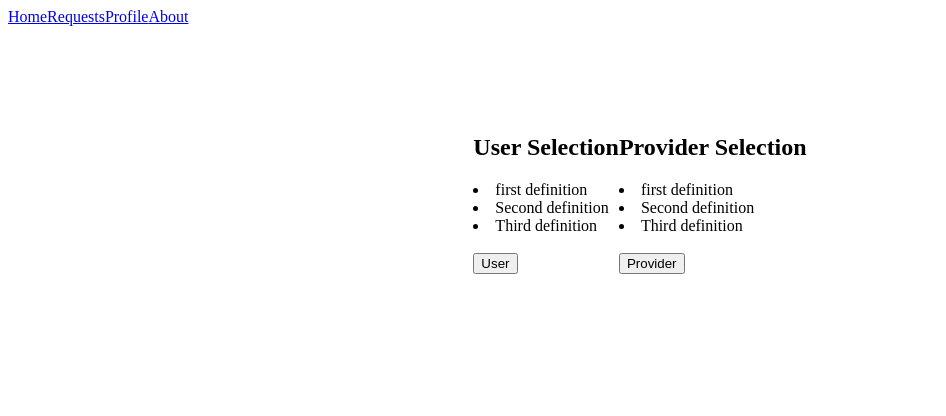
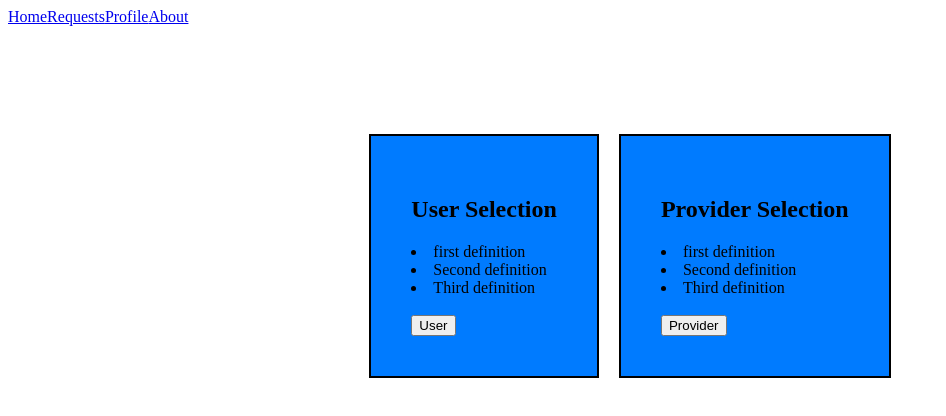
Before and after one commit to alyaalaali/Handyman, a React (Vite) app: page /worker/type in a window 1280 px wide. Shown: the top 416 px of the page, without its empty margins (0-946 px from the left). Built offline with nearby package versions, Linux system fonts and the light colour scheme.

Commit message:
More styling in WorkerType.jsx

```diff
--- a/src/App.css
+++ b/src/App.css
@@ -8,3 +8,14 @@
     align-content: center;
 
 }
+.user-selection {
+    background-color:  rgb(0, 123, 255) ;
+    border: 2px solid black;
+    padding: 40px;
+}
+.provider-selection{
+    background-color: rgb(0, 123, 255);
+    border: 2px solid black;
+    padding: 40px;
+    margin: 20px;
+}
```
